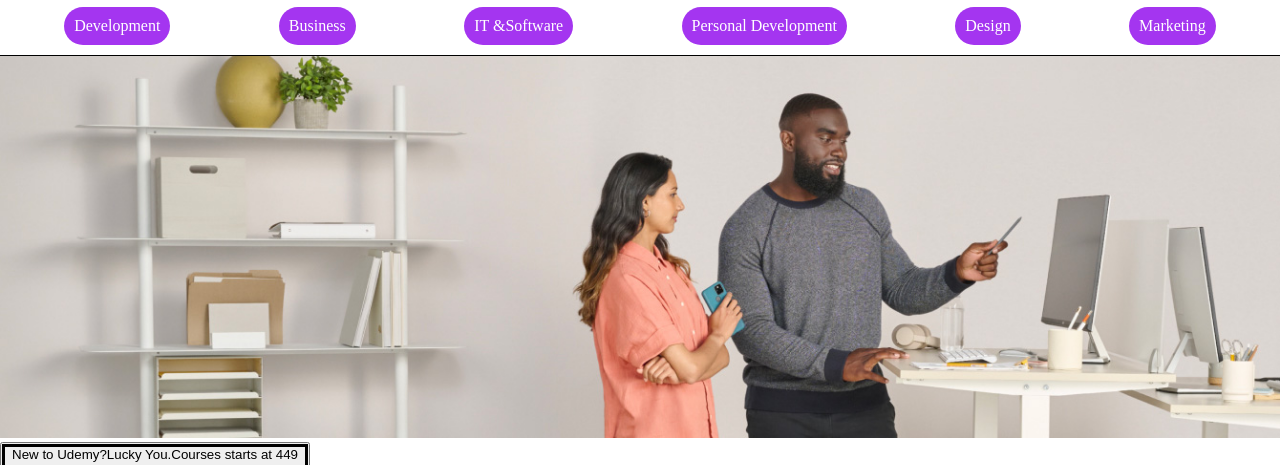
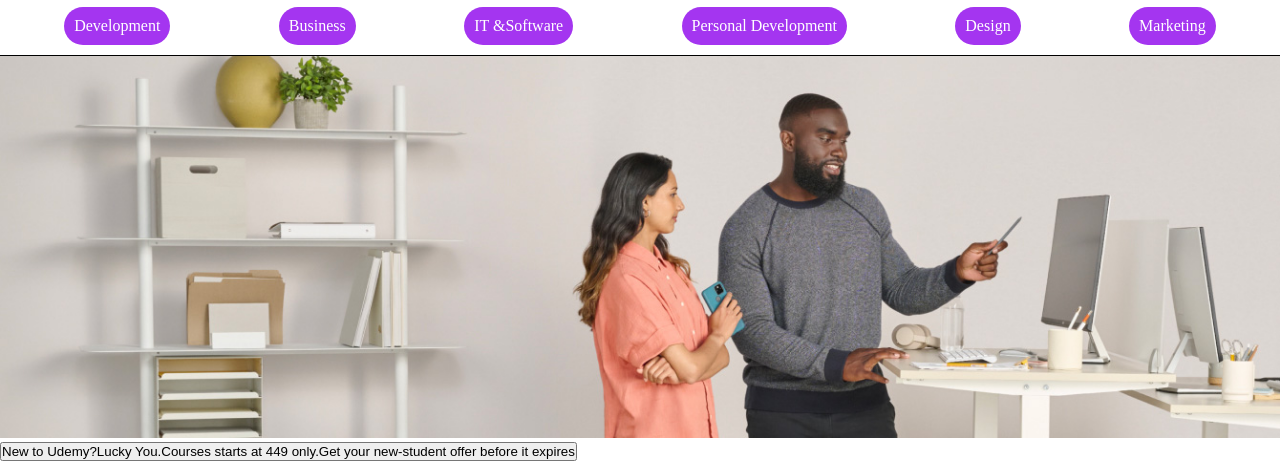
Before and after one commit to Sabitha-Saravanan-Dev/Udemy-Clone-Project, a plain HTML site: page index.html in a window 1280 px wide. Shown: the part 64-529 px from the top of the page. Drawn offline with Linux system fonts and the light colour scheme; a web font is replaced by a local one.

Commit message:
Update style.css

```diff
--- a/style.css
+++ b/style.css
@@ -12,15 +12,6 @@ body{
     height: 100px;
     width: 100px;
     color: black;
-}
-.sale-image p{
-
-    width:300px;
-    height:50px;
-    justify-content: center;
-    border: solid black;}
- .sale-image:hover p{
-    background-color:darkkhaki
 }
 .navbar{
     padding: 10px;
```
